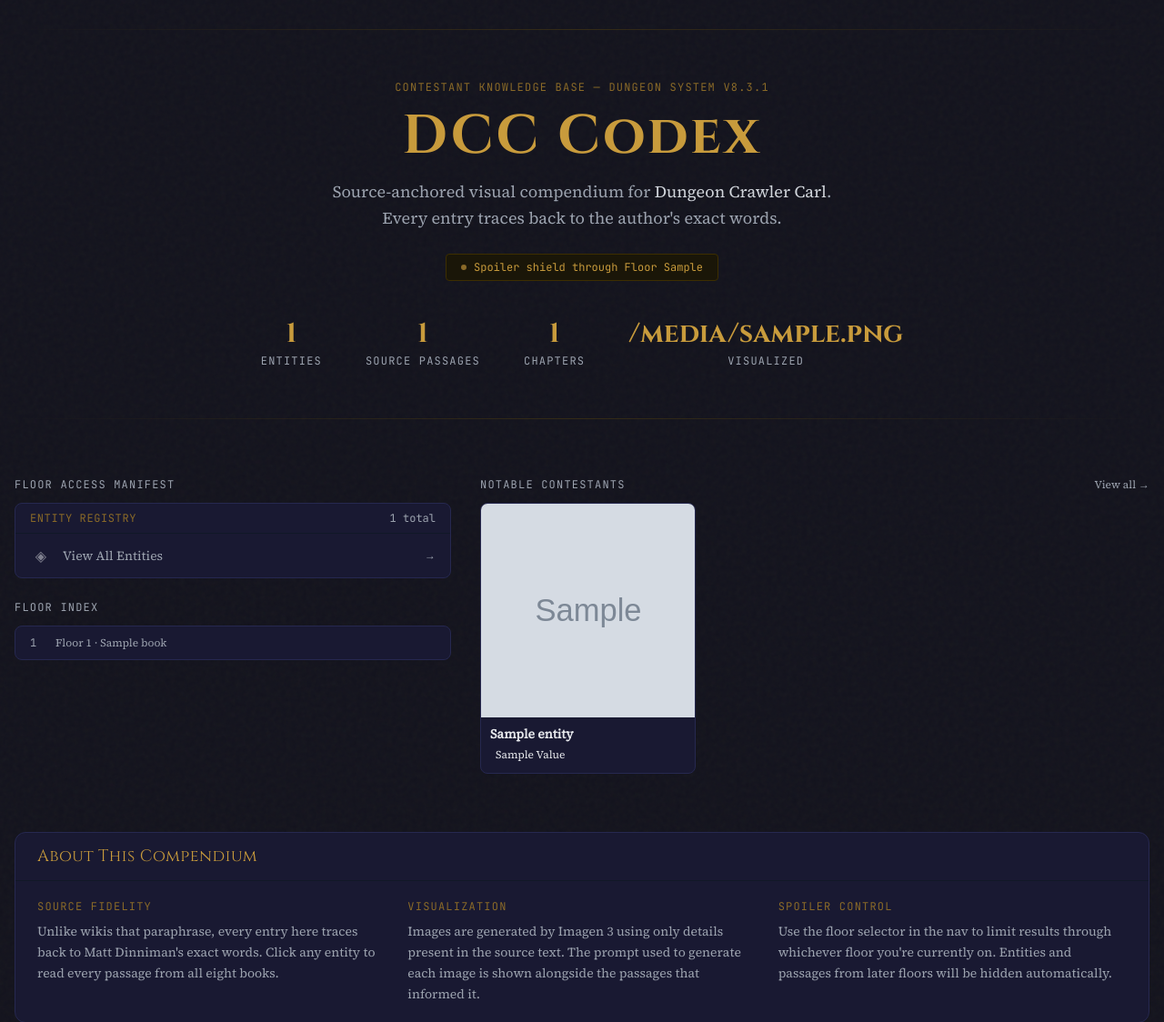
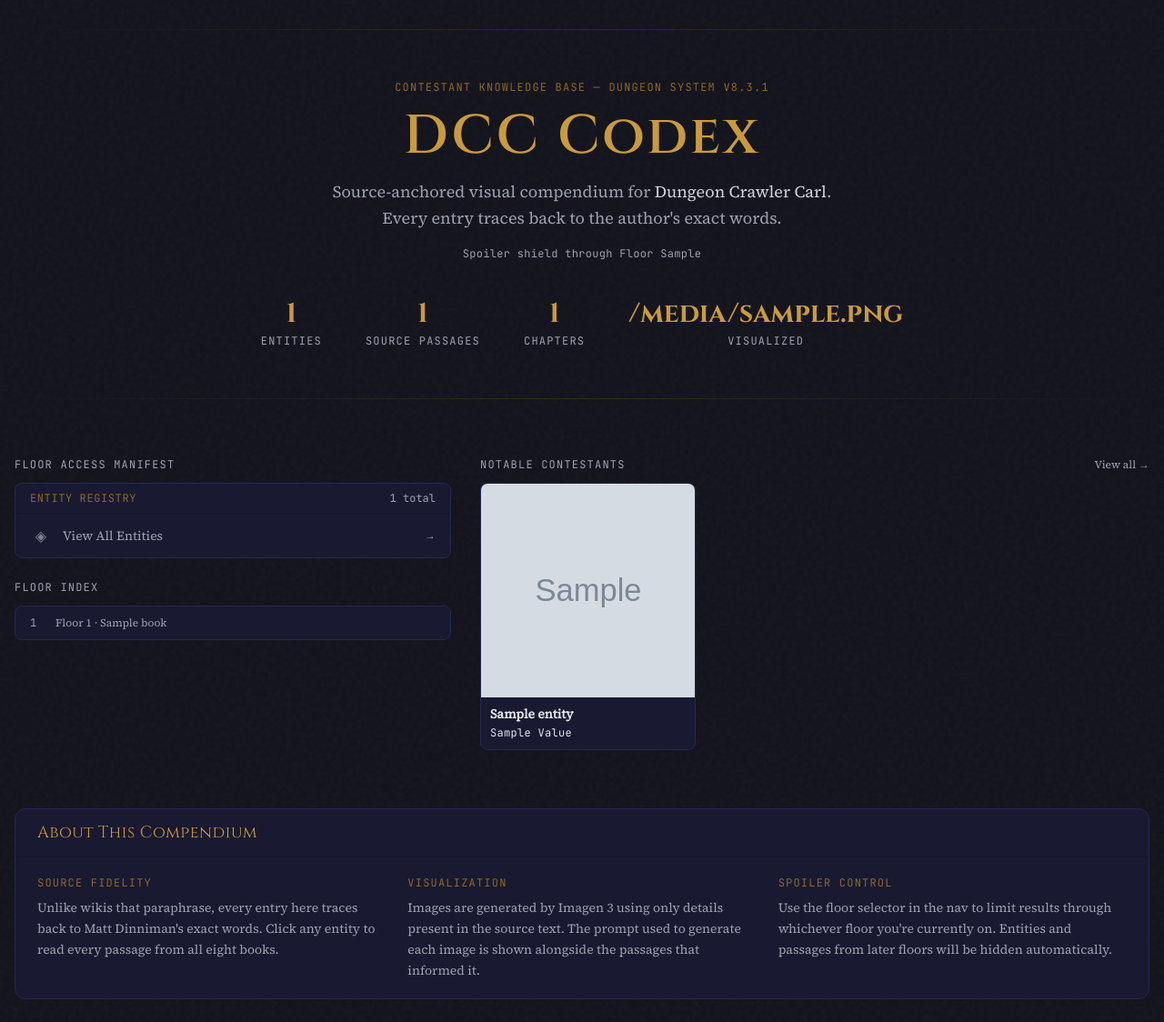
Before and after one commit to wlcnash/dcc-codex, a FastAPI app: template app/templates/home.html in a window 1280 px wide. Shown: the part 93-1217 px from the top of the page at 91% size. Run offline with FastAPI, Linux system fonts and the light colour scheme; the template is opened without the code that fills it: most values are stand-ins (such as "Sample title", 1, 10 or a date in 2020); grey boxes marked "Sample" are stand-in pictures; some libraries are stand-ins or nearby versions.

Commit message:
Round 3 aesthetic pass: remove filled badge/pill chips, left-border-accent callouts, floating hero pill, blurred nav -- replace with plain colored text + hairline rules (home.html)

```diff
--- a/app/templates/home.html
+++ b/app/templates/home.html
@@ -10,17 +10,20 @@
   <div class="absolute inset-x-0 bottom-0 h-px bg-gradient-to-r from-transparent via-[#4a3a10] to-transparent opacity-60"></div>
 
   <div class="font-mono-sys text-xs text-gold-dim tracking-widest mb-4 uppercase">Contestant Knowledge Base — Dungeon System v8.3.1</div>
-  <h1 class="font-display text-5xl md:text-6xl font-bold text-gold mb-4 tracking-wider">DCC Codex</h1>
+  <h1 class="font-display text-5xl md:text-6xl font-semibold text-gold mb-4 tracking-wider">DCC Codex</h1>
   <p class="text-gray-400 text-lg max-w-xl mx-auto leading-relaxed">
     Source-anchored visual compendium for <em class="text-gray-300 not-italic">Dungeon Crawler Carl</em>.
     Every entry traces back to the author's exact words.
   </p>
 
   {% if max_floor %}
-  <div class="mt-6 inline-flex items-center gap-2 text-xs font-mono-sys text-gold bg-[#1a1608] border border-[#3d2e00] rounded px-4 py-1.5">
-    <span class="w-1.5 h-1.5 rounded-full bg-[#8a6a28]"></span>
+  <!-- 2026-07-28 round 3: this was a floating rounded pill with a colored dot below a
+       centered hero -- textbook "AI SaaS landing page" composition (centered headline,
+       badge floating underneath). The floor filter is already shown in the nav selector,
+       so this is secondary info; demoted to a plain caption line, no box, no dot. -->
+  <p class="mt-4 text-xs font-mono-sys text-gray-400 tracking-wide">
     Spoiler shield through Floor {{ max_floor }}
-  </div>
+  </p>
   {% endif %}
 
   <!-- Stats -->
@@ -114,11 +117,14 @@
         {% endif %}
         <div class="p-2.5">
           <div class="text-sm font-semibold text-gray-200 truncate leading-tight">{{ entity.name }}</div>
-          <div class="flex items-center gap-1 mt-1">
-            <span class="text-xs px-1.5 py-0.5 rounded badge-{{ entity.entity_type.value }} capitalize">
+          <div class="flex items-center gap-1.5 mt-1">
+            <span class="text-xs badge-{{ entity.entity_type.value }} capitalize font-mono-sys tracking-wide">
               {{ entity.entity_type.value }}
             </span>
-            {% if entity.is_major %}<span class="text-gold text-xs">★</span>{% endif %}
+            {% if entity.is_major %}
+            <span class="text-gray-600" aria-hidden="true">·</span>
+            <span class="text-gold text-xs">★</span>
+            {% endif %}
           </div>
         </div>
       </a>
```
